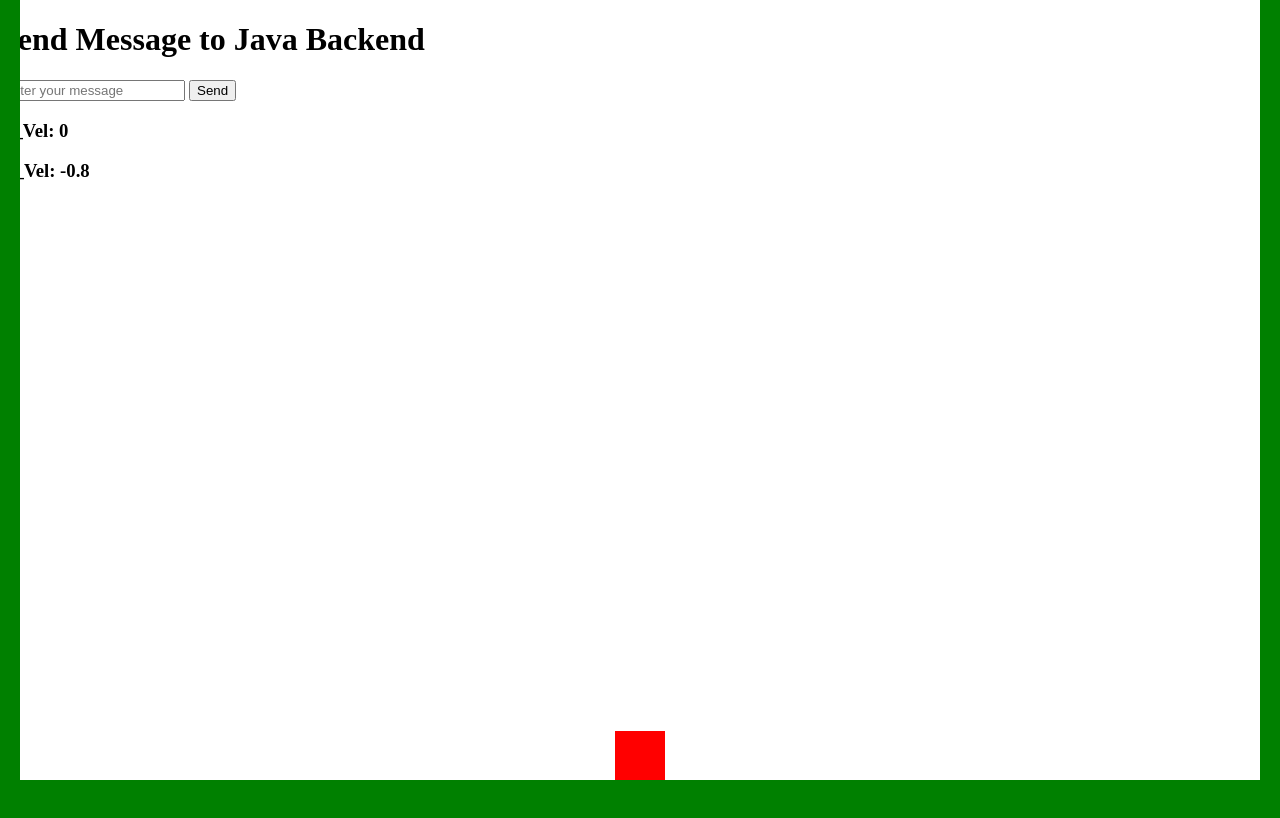
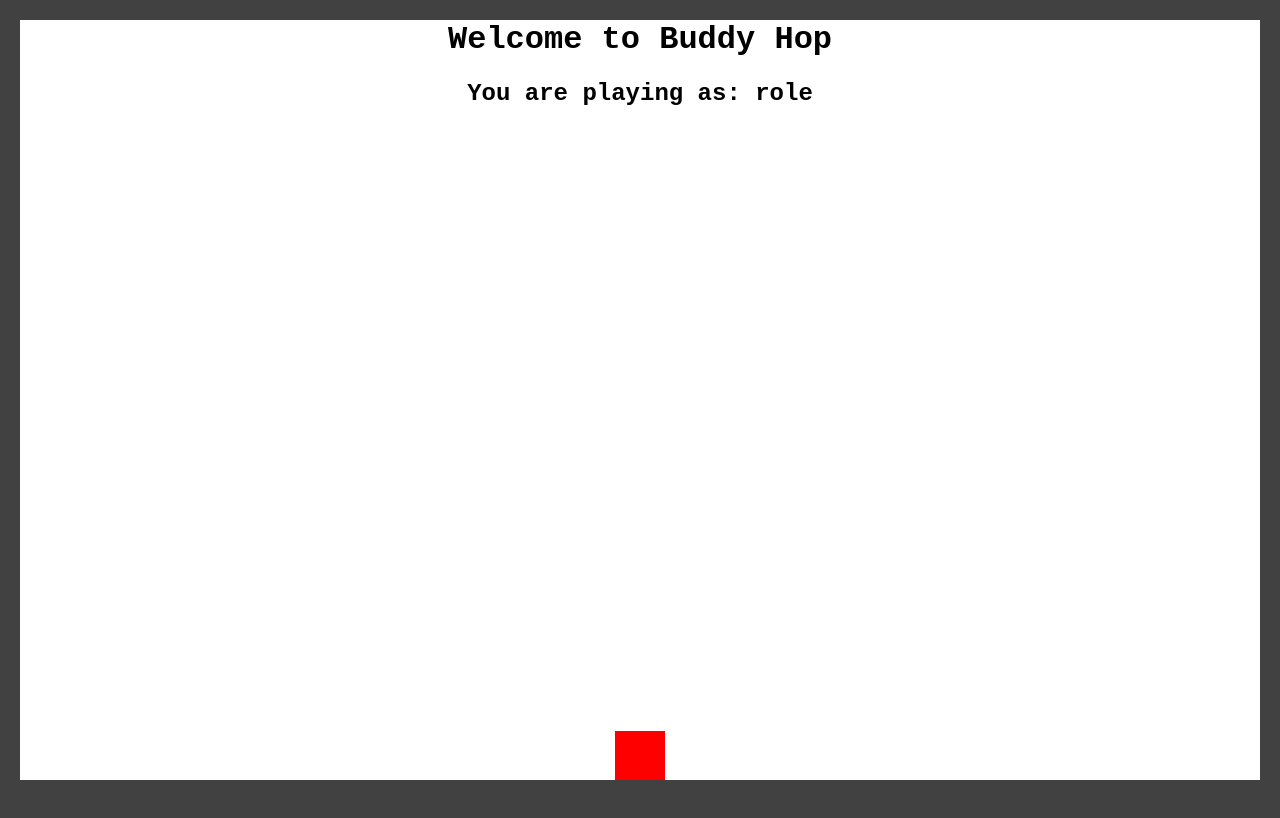
Before and after one commit to xameryn/CSTP-1303-Final-Project, a website with bundled scripts: page FrontEnd/public/index.html in a window 1280 px wide. Shown: the top 818 px of the page. Built offline with nearby package versions, Linux system fonts and the light colour scheme; no server answers.

Commit message:
basically a game

```diff
--- a/FrontEnd/public/client.js
+++ b/FrontEnd/public/client.js
@@ -50,10 +50,16 @@ function handleServerMessage(data) {
         helperKeys();
         playType = 'helper';
     }
+    document.getElementById('roleDisplay').textContent = `You are playing as: ${playType}`;
     if (data.type === 'update' && data.id === 'player' && playType === 'helper') {
         document.getElementById('player').outerHTML = data.state;
     }
     if (data.type === 'update' && data.id === 'platform' && playType === 'player') {
         document.getElementById('platform-container').outerHTML = data.state;
+        // change CSS class property
+        const dangerElements = document.getElementsByClassName('danger');
+        for (const element of dangerElements) {
+            element.style.opacity = 0;
+        }
     }
 }
--- a/FrontEnd/public/index.html
+++ b/FrontEnd/public/index.html
@@ -3,21 +3,22 @@
 <head>
     <meta charset="UTF-8">
     <meta name="viewport" content="width=device-width, initial-scale=1.0">
-    <title>Java Fun Time</title>
+    <title>Buddy Hop</title>
     <link rel="stylesheet" href="styles.css">
 </head>
 <body>
-    <h1>Send Message to Java Backend</h1>
-    <input type="text" id="messageInput" placeholder="Enter your message" />
+    <h1>Welcome to Buddy Hop</h1>
+    <h2 id="roleDisplay">You are playing as: role</h2>
+    <!-- <input type="text" id="messageInput" placeholder="Enter your message" />
     <button id="sendButton">Send</button>
     <div id="serverResponse"></div>
     <h3 id="info-view-1"></h3>
-    <h3 id="info-view-2"></h3>
+    <h3 id="info-view-2"></h3> -->
 
     <div id="gameArea">
         <div id="player" class="physicsObject player"></div>
         <div id="floor" class="physicsObject arenaObject"></div>
-        <!-- <div id="ceiling" class="physicsObject arenaObject"></div> -->
+        <div id="ceiling" class="physicsObject arenaObject"></div>
         <div id="left-wall" class="physicsObject arenaObject"></div>
         <div id="right-wall" class="physicsObject arenaObject"></div>
 
@@ -34,7 +35,7 @@
     <script type="module" src="client.js"></script>
     <script type="module" src="physics.js"></script>
     <script type="module" src="update.js"></script>
-    <script>
+    <!-- <script>
         document.getElementById('sendButton').addEventListener('click', function () {
             sendData({ message: document.getElementById('messageInput').value });
         });
@@ -46,6 +47,6 @@
                 document.getElementById('info-view-2').textContent = 'H_Vel: ' + document.getElementById('player').dataset.verticalVelocity;
             }, 10);
         });
-    </script>
+    </script> -->
 </body>
 </html>
--- a/FrontEnd/public/physics.js
+++ b/FrontEnd/public/physics.js
@@ -4,7 +4,7 @@ let previousPlatformsState = '';
 const gravity = 0.8;
 
 function physics(object, physicsObjects) {
-    if (handleCollisions(object, physicsObjects)[0] === false || object.classList.contains('antiGravity')) {
+    if (handleCollisions(object, physicsObjects)[0] === false || object.classList.contains('antiGravity')) { // If object is not falling or is antiGravity
         return;
     }
     applyGravity(object);
@@ -28,6 +28,8 @@ function handleCollisions(object, physicsObjects) {
 
         if (overlap) {
 
+            console.log('object: ' + object.id + ' otherObject: ' + otherObject.id);
+
             if (object.id === 'player' && otherObject.classList.contains('goal')) {
                 console.log('Goal reached');
                 // window.location.href = '/win';
@@ -39,8 +41,10 @@ function handleCollisions(object, physicsObjects) {
             if (side === 'bottom' && object.dataset.verticalVelocity <= 0) { // Vertical collision - bottom
                 resetVerticalVelocity(object, otherRect.top);
                 isFalling = false;
+                if (object.id === 'player') object.dataset.jumpsRemaining = object.dataset.jumpsLimit; // Reset jump counter on ground
             } else if (side === 'top') { // Vertical collision - top
-                resetVerticalVelocity(object, otherRect.bottom - primaryRect.height);
+                object.dataset.verticalVelocity = 0;
+                // resetVerticalVelocity(object, otherRect.bottom - primaryRect.height);
             } else if (side === 'right' || side === 'left') { // Horizontal collision - right or left
                 handleHorizontalCollision(object, otherObject, side, primaryRect, otherRect);
             }
@@ -49,7 +53,7 @@ function handleCollisions(object, physicsObjects) {
     return isFalling;
 }
 
-function shouldSkipCollision(object, otherObject) {
+function shouldSkipCollision(object, otherObject) { // Skip collision checks for certain objects
     return (
         otherObject === object ||
         otherObject.id === 'player' ||
@@ -94,7 +98,6 @@ function handlePushOrStop(object, otherObject, primaryRect, otherRect, direction
     if (!otherObject.classList.contains('arenaObject')) {
         object.dataset.isAgainstArena = false;
         if (otherObject.dataset.isAgainstArena) {
-            // console.log('Arena object collision');
             object.dataset.horizontalVelocity = 0;
         }
         else {
@@ -102,16 +105,12 @@ function handlePushOrStop(object, otherObject, primaryRect, otherRect, direction
             weightDif = weightDif < 1 ? 1 : weightDif;
             object.dataset.horizontalVelocity *= (1 / weightDif)
             otherObject.dataset.horizontalVelocity = object.dataset.horizontalVelocity;
-            // console.log(otherObject.dataset.horizontalVelocity)
         }
     } else {
         object.dataset.isAgainstArena = true;
-        // console.log('Arena object collision');
         object.dataset.horizontalVelocity = 0;
         const position = direction === 'right' ? otherRect.left - primaryRect.width : otherRect.right + primaryRect.width;
-        // object.style.left = `${position}px`;
     }
-    // console.log('arenaCheck: ' + object.dataset.isAgainstArena);
 }
 
 function applyMotion(object) {
--- a/FrontEnd/public/player.js
+++ b/FrontEnd/public/player.js
@@ -1,7 +1,7 @@
 // player.js
 
 const jumpStrength = 20;
-const maxJumps = 300;
+const maxJumps = 1;
 const moveSpeed = 5;
 const friction = 0.8;
 const keys = {};
--- a/FrontEnd/public/styles.css
+++ b/FrontEnd/public/styles.css
@@ -2,6 +2,11 @@ body {
     overflow: hidden;
     margin: 0%;
     padding: 0%;
+    font-family: 'Courier New', Courier, monospace;
+}
+
+h1, h2 {
+    text-align: center;
 }
 
 #player {
@@ -32,7 +37,7 @@ body {
 .arenaObject {
     margin: 0%;
     padding: 0%;
-    background-color: green;
+    background-color: rgb(65, 65, 65);
     position: absolute;
 }
 
--- a/FrontEnd/public/update.js
+++ b/FrontEnd/public/update.js
@@ -2,7 +2,7 @@ import { initializePlayer, updatePlayer } from './player.js';
 import { physics, applyMotion, sendUpdates } from './physics.js';
 // import { helperKeys, initializeObject } from './helper.js';
 
-const physicsObjects = document.getElementsByClassName('physicsObject');
+const physicsObjects = document.getElementsByClassName('physicsObject', 'goal');
 
 document.addEventListener('DOMContentLoaded', function() {
     initializePlayer();
```
Also changed, not shown: FrontEnd/server.js (+3 -5 lines).
